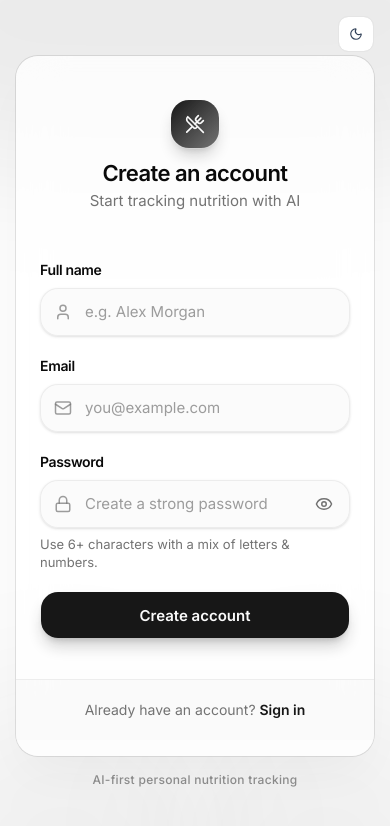
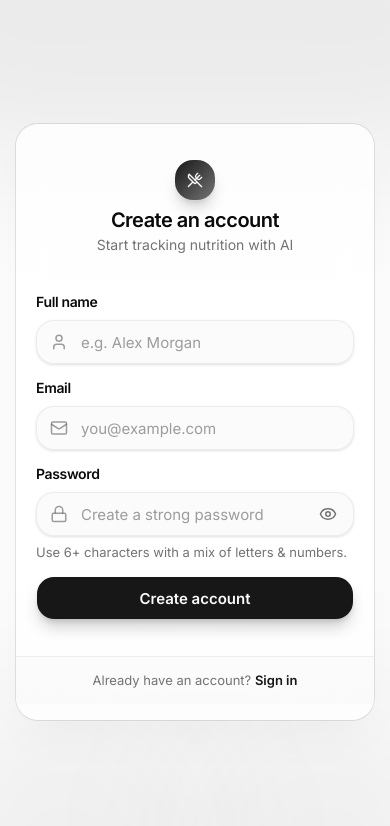
Before and after one commit to pvnpll/calflow, a Next.js app: page /signup in a window 390 px wide. Shown: the top 826 px of the page. Built offline with nearby package versions, Linux system fonts and the light colour scheme.

Commit message:
Fixed some UI issues

```diff
--- a/src/app/(auth)/forgot-password/page.tsx
+++ b/src/app/(auth)/forgot-password/page.tsx
@@ -47,7 +47,7 @@ export default function ForgotPasswordPage() {
         </>
       }
     >
-      <form onSubmit={handleReset} className="space-y-5">
+      <form onSubmit={handleReset} className="space-y-3.5 sm:space-y-5">
         {error && <AuthError message={error} />}
         {success && <AuthSuccess message="Check your email for the reset link!" />}
 
@@ -68,7 +68,7 @@ export default function ForgotPasswordPage() {
 
         <Button
           type="submit"
-          className="h-12 w-full rounded-2xl text-[15px] font-semibold shadow-lg shadow-primary/20 transition-all hover:shadow-xl active:scale-[0.98] dark:bg-white dark:text-black dark:shadow-white/10 dark:hover:bg-white/90"
+          className="h-11 w-full rounded-2xl text-[15px] font-semibold shadow-lg shadow-primary/20 transition-all hover:shadow-xl active:scale-[0.98] sm:h-12 dark:bg-white dark:text-black dark:shadow-white/10 dark:hover:bg-white/90"
           disabled={loading || success}
         >
           {loading && <Loader2 className="h-4 w-4 animate-spin" />}
--- a/src/app/(auth)/layout.tsx
+++ b/src/app/(auth)/layout.tsx
@@ -1,12 +1,10 @@
-import { ThemeToggle } from '@/components/shared/ThemeToggle';
-
 export default function AuthLayout({
   children,
 }: {
   children: React.ReactNode;
 }) {
   return (
-    <div className="relative flex min-h-[100dvh] items-center justify-center overflow-hidden bg-background p-4">
+    <div className="relative flex min-h-[100dvh] items-center justify-center overflow-y-auto bg-background px-4 py-6 sm:p-6">
       {/* Subtle backdrop matching dashboard muted wash */}
       <div aria-hidden className="pointer-events-none absolute inset-0">
         <div className="absolute inset-0 bg-muted/30" />
@@ -15,11 +13,7 @@ export default function AuthLayout({
         <div className="absolute -bottom-40 -right-24 h-80 w-80 rounded-full bg-primary/[0.05] blur-3xl" />
       </div>
 
-      <div className="absolute right-4 top-4">
-        <ThemeToggle />
-      </div>
-
-      <div className="relative w-full max-w-md">
+      <div className="relative my-auto w-full max-w-md">
         {children}
       </div>
     </div>
--- a/src/app/(auth)/login/page.tsx
+++ b/src/app/(auth)/login/page.tsx
@@ -57,7 +57,7 @@ export default function LoginPage() {
         </>
       }
     >
-      <form onSubmit={handleLogin} className="space-y-5">
+      <form onSubmit={handleLogin} className="space-y-3.5 sm:space-y-5">
         {error && <AuthError message={error} />}
 
         <AuthField
@@ -99,7 +99,7 @@ export default function LoginPage() {
 
         <Button
           type="submit"
-          className="h-12 w-full rounded-2xl text-[15px] font-semibold shadow-lg shadow-primary/20 transition-all hover:shadow-xl active:scale-[0.98] dark:bg-white dark:text-black dark:shadow-white/10 dark:hover:bg-white/90"
+          className="h-11 w-full rounded-2xl text-[15px] font-semibold shadow-lg shadow-primary/20 transition-all hover:shadow-xl active:scale-[0.98] sm:h-12 dark:bg-white dark:text-black dark:shadow-white/10 dark:hover:bg-white/90"
           disabled={loading}
         >
           {loading && <Loader2 className="h-4 w-4 animate-spin" />}
--- a/src/app/(auth)/reset-password/page.tsx
+++ b/src/app/(auth)/reset-password/page.tsx
@@ -38,7 +38,7 @@ export default function ResetPasswordPage() {
       title="Update password"
       description="Choose a new password"
     >
-      <form onSubmit={handleUpdatePassword} className="space-y-5">
+      <form onSubmit={handleUpdatePassword} className="space-y-3.5 sm:space-y-5">
         {error && <AuthError message={error} />}
 
         <AuthPasswordField
@@ -57,7 +57,7 @@ export default function ResetPasswordPage() {
 
         <Button
           type="submit"
-          className="h-12 w-full rounded-2xl text-[15px] font-semibold shadow-lg shadow-primary/20 transition-all hover:shadow-xl active:scale-[0.98] dark:bg-white dark:text-black dark:shadow-white/10 dark:hover:bg-white/90"
+          className="h-11 w-full rounded-2xl text-[15px] font-semibold shadow-lg shadow-primary/20 transition-all hover:shadow-xl active:scale-[0.98] sm:h-12 dark:bg-white dark:text-black dark:shadow-white/10 dark:hover:bg-white/90"
           disabled={loading}
         >
           {loading && <Loader2 className="h-4 w-4 animate-spin" />}
--- a/src/app/(auth)/signup/page.tsx
+++ b/src/app/(auth)/signup/page.tsx
@@ -80,7 +80,7 @@ export default function SignupPage() {
         </>
       }
     >
-      <form onSubmit={handleSignup} className="space-y-5">
+      <form onSubmit={handleSignup} className="space-y-3.5 sm:space-y-5">
         {error && <AuthError message={error} />}
 
         <AuthField
@@ -127,7 +127,7 @@ export default function SignupPage() {
 
         <Button
           type="submit"
-          className="h-12 w-full rounded-2xl text-[15px] font-semibold shadow-lg shadow-primary/20 transition-all hover:shadow-xl active:scale-[0.98] dark:bg-white dark:text-black dark:shadow-white/10 dark:hover:bg-white/90"
+          className="h-11 w-full rounded-2xl text-[15px] font-semibold shadow-lg shadow-primary/20 transition-all hover:shadow-xl active:scale-[0.98] sm:h-12 dark:bg-white dark:text-black dark:shadow-white/10 dark:hover:bg-white/90"
           disabled={loading}
         >
           {loading && <Loader2 className="h-4 w-4 animate-spin" />}
--- a/src/components/auth/AuthFields.tsx
+++ b/src/components/auth/AuthFields.tsx
@@ -8,7 +8,7 @@ import { Label } from '@/components/ui/label';
 import { cn } from 'cn';
 
 const FIELD_INPUT =
-  'h-12 rounded-2xl border-border/70 bg-muted/40 pl-11 text-[15px] shadow-sm transition-all placeholder:text-muted-foreground/70 hover:border-border hover:bg-muted/60 focus-visible:border-primary/50 focus-visible:bg-background focus-visible:ring-4 focus-visible:ring-primary/10 dark:border-white/10 dark:bg-white/[0.04] dark:hover:border-white/20 dark:hover:bg-white/[0.06] dark:focus-visible:border-white/30 dark:focus-visible:bg-white/[0.05] dark:focus-visible:ring-white/10';
+  'h-11 rounded-2xl border-border/70 bg-muted/40 pl-11 text-[15px] shadow-sm transition-all placeholder:text-muted-foreground/70 hover:border-border hover:bg-muted/60 focus-visible:border-primary/50 focus-visible:bg-background focus-visible:ring-4 focus-visible:ring-primary/10 sm:h-12 dark:border-white/10 dark:bg-white/[0.04] dark:hover:border-white/20 dark:hover:bg-white/[0.06] dark:focus-visible:border-white/30 dark:focus-visible:bg-white/[0.05] dark:focus-visible:ring-white/10';
 
 export function AuthField({
   id,
--- a/src/components/auth/AuthShell.tsx
+++ b/src/components/auth/AuthShell.tsx
@@ -16,33 +16,33 @@ export function AuthShell({
   footer?: React.ReactNode;
 }) {
   return (
-    <div className="flex w-full flex-col gap-4">
+    <div className="flex w-full flex-col gap-2.5 sm:gap-4">
       <Card className="overflow-hidden rounded-3xl border-border/60 bg-card/80 shadow-2xl shadow-black/[0.04] backdrop-blur-xl dark:bg-zinc-950/80 dark:shadow-black/40 dark:ring-1 dark:ring-white/10">
-        <CardHeader className="space-y-0 px-6 pb-2 pt-7 sm:px-8 sm:pt-8">
+        <CardHeader className="space-y-0 px-5 pb-1 pt-5 sm:px-8 sm:pt-8">
           {/* Single centered brand + title header — always the CalFlow logo */}
-          <div className="flex flex-col items-center gap-3 text-center">
-            <span className="flex h-12 w-12 items-center justify-center rounded-2xl bg-gradient-to-br from-primary to-primary/60 shadow-lg shadow-primary/20 ring-1 ring-white/20 dark:from-white dark:to-white/60 dark:shadow-white/10">
-              <UtensilsCrossed className="h-5 w-5 text-primary-foreground dark:text-black" />
+          <div className="flex flex-col items-center gap-2 text-center sm:gap-3">
+            <span className="flex h-10 w-10 items-center justify-center rounded-2xl bg-gradient-to-br from-primary to-primary/60 shadow-lg shadow-primary/20 ring-1 ring-white/20 sm:h-12 sm:w-12 dark:from-white dark:to-white/60 dark:shadow-white/10">
+              <UtensilsCrossed className="h-4 w-4 text-primary-foreground sm:h-5 sm:w-5 dark:text-black" />
             </span>
-            <div className="space-y-1">
-              <CardTitle className="text-[22px] font-semibold leading-tight tracking-tight">
+            <div className="space-y-0.5">
+              <CardTitle className="text-xl font-semibold leading-tight tracking-tight sm:text-[22px]">
                 {title}
               </CardTitle>
-              <CardDescription className="text-[15px] leading-snug">
+              <CardDescription className="text-sm leading-snug sm:text-[15px]">
                 {description}
               </CardDescription>
             </div>
           </div>
         </CardHeader>
-        <CardContent className="px-6 pb-6 pt-5 sm:px-8 sm:pb-8">{children}</CardContent>
+        <CardContent className="px-5 pb-5 pt-3.5 sm:px-8 sm:pb-8 sm:pt-5">{children}</CardContent>
         {footer ? (
-          <div className="border-t border-border/60 bg-muted/40 px-6 py-5 text-center text-[14px] text-muted-foreground dark:border-white/[0.06] dark:bg-white/[0.02]">
+          <div className="border-t border-border/60 bg-muted/40 px-5 py-3.5 text-center text-[13px] text-muted-foreground sm:py-5 sm:text-[14px] dark:border-white/[0.06] dark:bg-white/[0.02]">
             {footer}
           </div>
         ) : null}
       </Card>
 
-      <p className="text-center text-xs font-medium tracking-wide text-muted-foreground/80">
+      <p className="hidden text-center text-xs font-medium tracking-wide text-muted-foreground/80 sm:block">
         AI-first personal nutrition tracking
       </p>
     </div>
```
